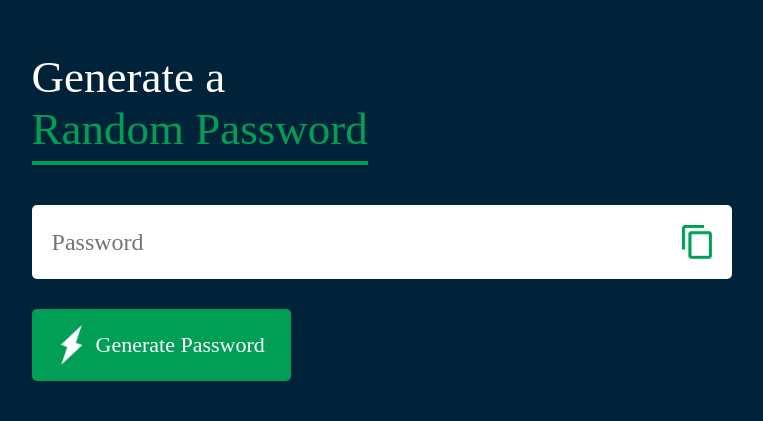
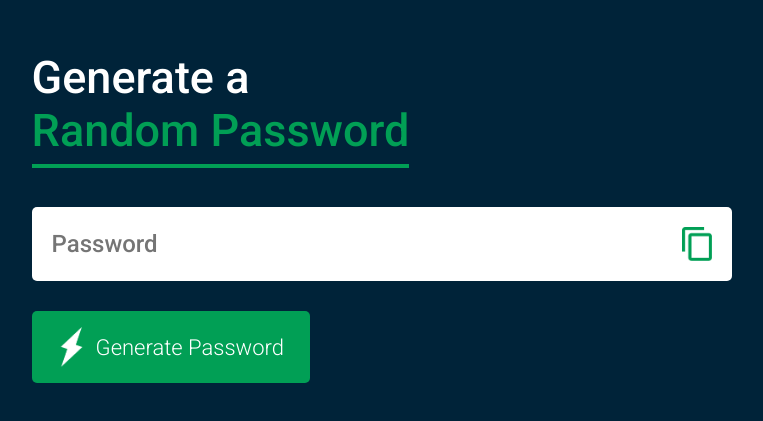
Before and after one commit to ishika-guptaa/password-generator, a plain HTML site: page index.html in a window 1280 px wide. Shown: the part 179-600 px from the top of the page, without its empty margins (198-961 px from the left). Drawn offline with Linux system fonts and the light colour scheme.

Commit message:
font changed

```diff
--- a/style.css
+++ b/style.css
@@ -1,8 +1,10 @@
+@import url('https://fonts.googleapis.com/css2?family=Roboto:wght@300;500&display=swap');
+
 * {
     margin: 0;
     padding: 0;
     box-sizing: border-box;
-    font-family: 'Poppins', 'sans-serif';
+    font-family: 'Roboto', sans-serif;
 }
 
 body {
```
